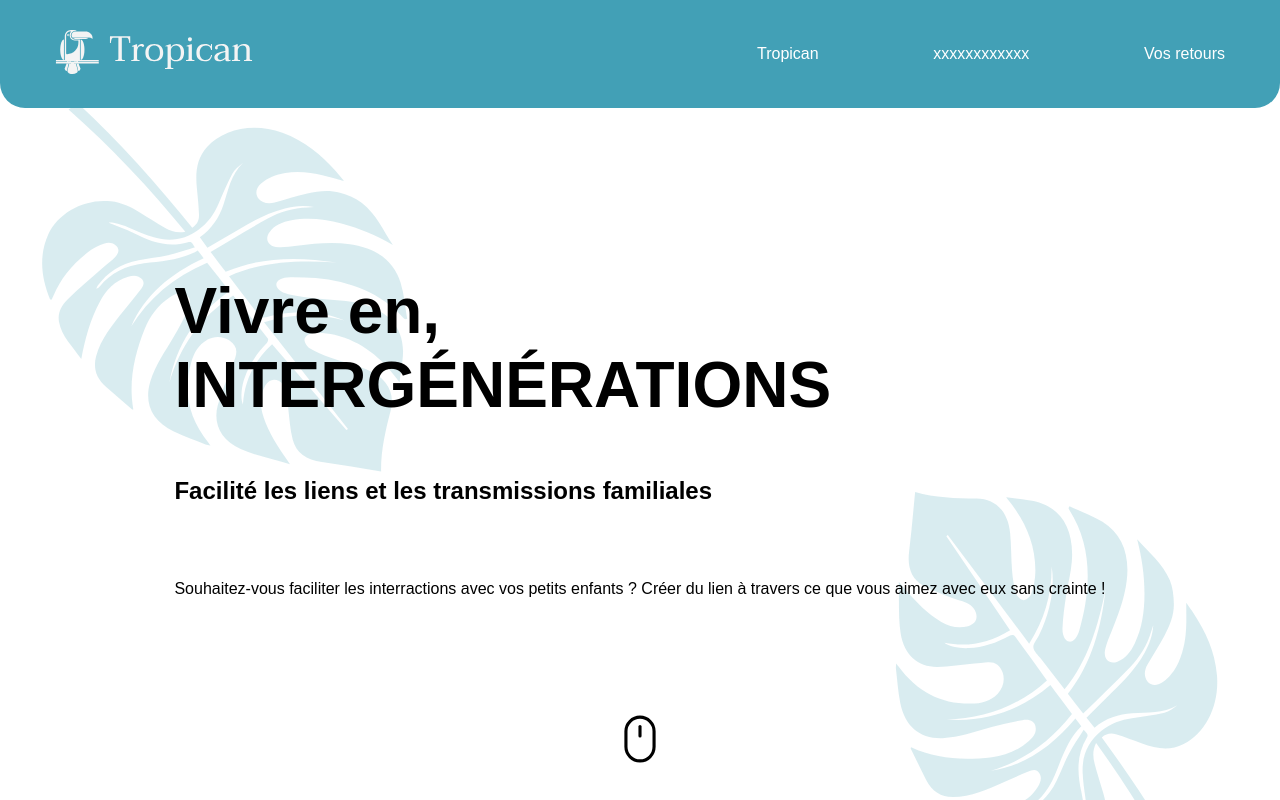
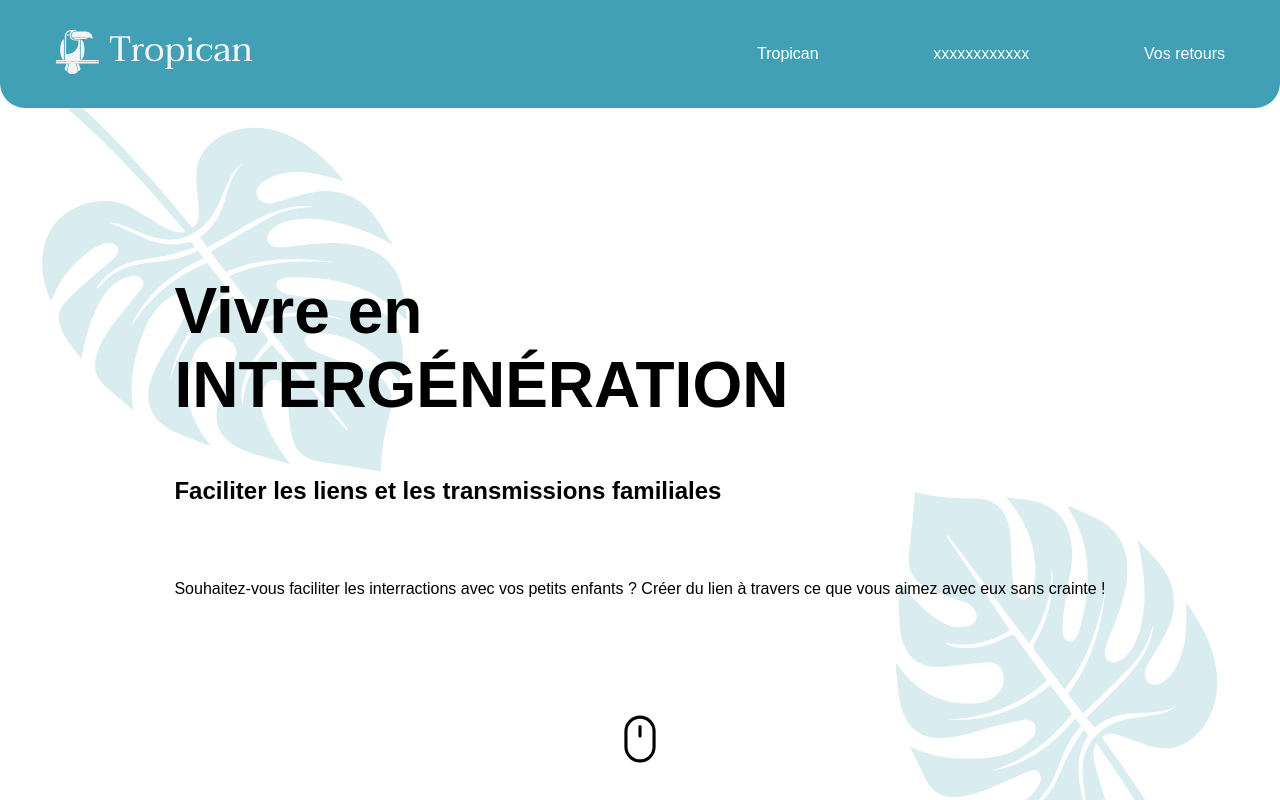
Before and after one commit to Forofoot/tropican-lp, a Next.js app: page / in a window 1280 px wide. Shown: the top 800 px of the page. Built offline with nearby package versions, Linux system fonts and the light colour scheme.

Commit message:
Correction orthographes

```diff
--- a/components/Hero.js
+++ b/components/Hero.js
@@ -86,8 +86,8 @@ const Hero = () => {
         <HeroStyle id="section1">
         <div className='container'>
             <div className='containerInfo'>
-                <h1>Vivre en,<br></br> <span className='highlight'>intergénérations</span></h1>
-                <h2>Facilité les liens et les transmissions familiales</h2>
+                <h1>Vivre en<br></br> <span className='highlight'>intergénération</span></h1>
+                <h2>Faciliter les liens et les transmissions familiales</h2>
                 <p>Souhaitez-vous faciliter les interractions avec vos petits enfants ? Créer du lien à travers ce que vous aimez avec eux sans crainte !</p>
                 <div className='containerImageLeafTop'>
                     <Image
```
